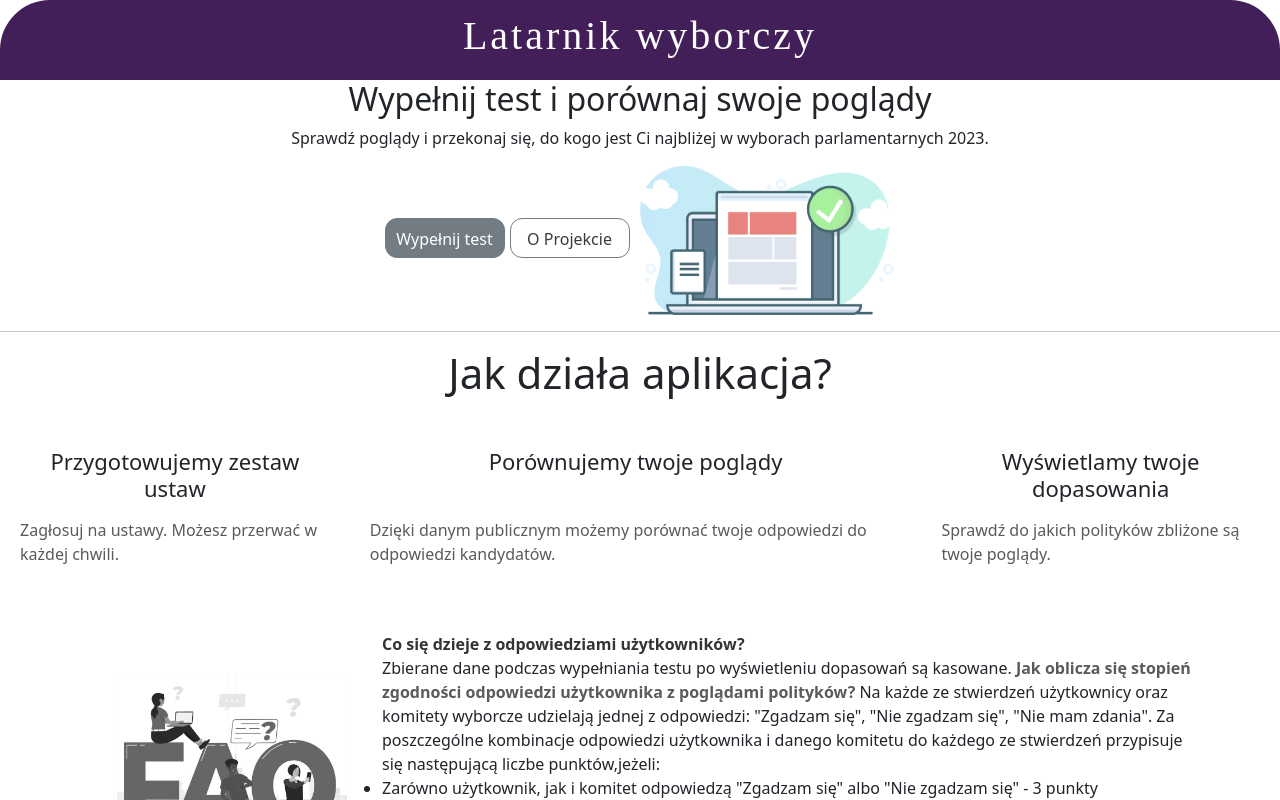
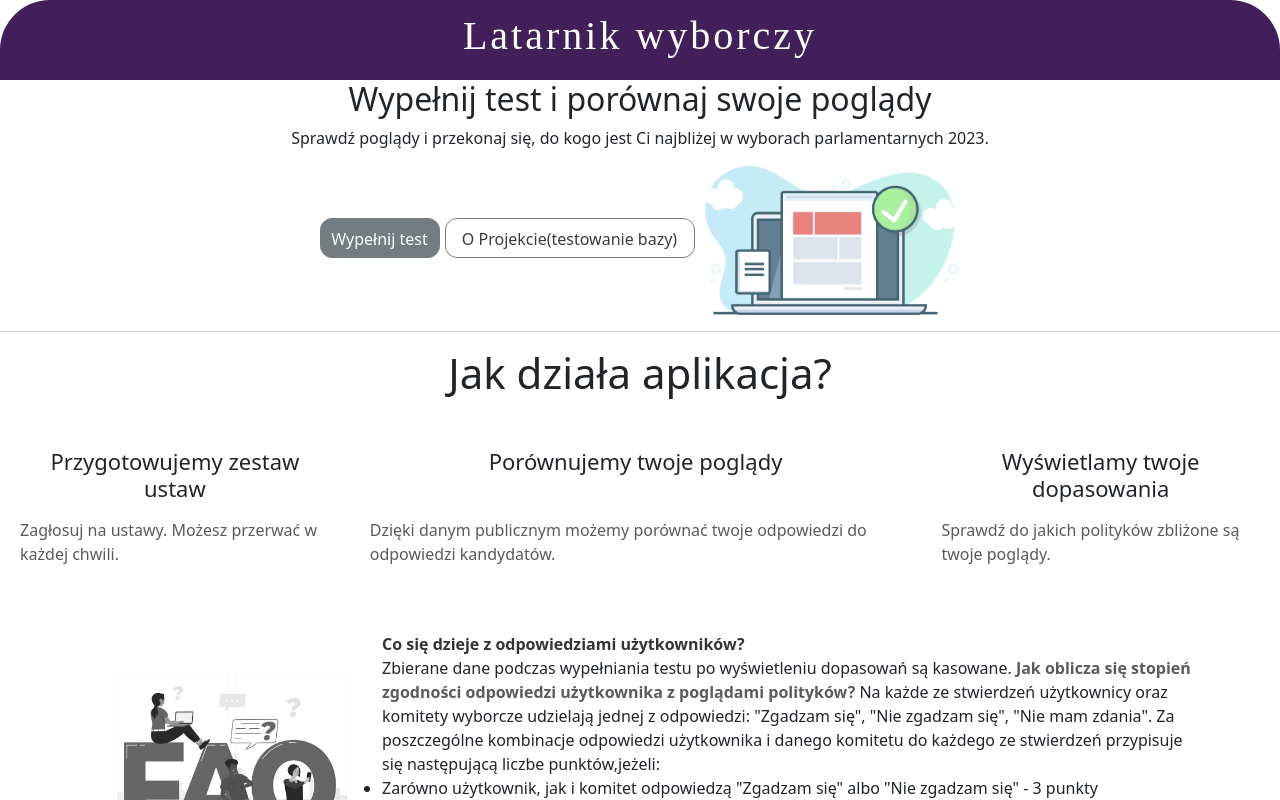
Before and after one commit to Pawlikss/projekt-latarnik, a React (Create React App) app: page / in a window 1280 px wide. Shown: the top 800 px of the page. Built offline with nearby package versions, Linux system fonts and the light colour scheme; the HTML template or start-up script is replaced by a standard one.

Commit message:
CHANGED BACK LINKING TO THE BATTONS(FUCK WHOEVER REMOVED IT) and +150px

```diff
--- a/src/components/MainArticle.js
+++ b/src/components/MainArticle.js
@@ -4,8 +4,8 @@ const MainArticle = () => {
         <article className="center">
             <h2>Wypełnij test i porównaj swoje poglądy</h2>
             <p>Sprawdź poglądy i przekonaj się, do kogo jest Ci najbliżej w wyborach parlamentarnych 2023.</p>
-            <button className="button1">Wypełnij test</button>
-            <button className="button2">O Projekcie</button>
+            <a href="test"><button className="button1">Wypełnij test</button></a>
+            <a href="test2"><button className="button2">O Projekcie(testowanie bazy)</button></a>
             <img src="seo_illustrations_7.png" alt="Ilustracja monitora" width="20%" height="20%" />
         </article>
     );
--- a/src/styl.css
+++ b/src/styl.css
@@ -72,7 +72,7 @@
     padding: 8px;
     color: rgb(0, 0, 0);
     margin-right: 10px;
-    width: 120px;
+    width: 250px;
     height: 40px;
     color: rgb(53, 48, 48);
     transition: 150ms background-color linear;
```
